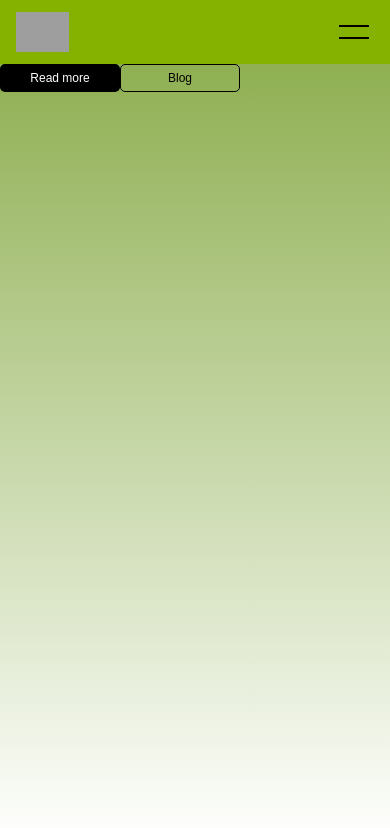
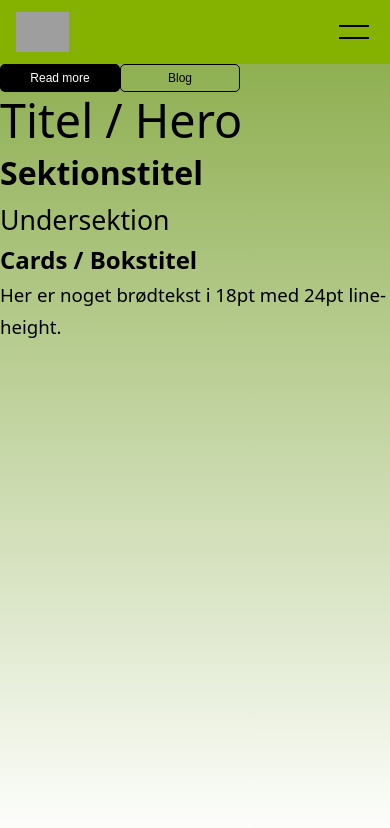
Before and after one commit to Rafy01/uniwise_originality, a React (Vite) app: page / in a window 390 px wide. Shown: the top 828 px of the page. Built offline with nearby package versions, Linux system fonts and the light colour scheme; grey boxes are pictures that could not be loaded.

Commit message:
feat: add Typography component with styles for various text elements

```diff
--- a/src/Pages/Originality/Originality.tsx
+++ b/src/Pages/Originality/Originality.tsx
@@ -3,6 +3,7 @@ import React from "react";
 import { Header } from "../../components/Header/Header";
 import { NavItem } from "@/components/Header/Header.types";
 import { Button } from "@/components/Buttons/Button";
+import { Typography } from "@/components/Typography/Typography";
 
 const navItems: NavItem[] = [
   { label: "WISEFLOW", href: "#wiseflow" },
@@ -32,6 +33,14 @@ export default function OriginalityPage() {
         <Button variant="secondary" type="button">
           Blog
         </Button>
+
+        <Typography variant="h1">Titel / Hero</Typography>
+        <Typography variant="h2">Sektionstitel</Typography>
+        <Typography variant="h3">Undersektion</Typography>
+        <Typography variant="h4">Cards / Bokstitel</Typography>
+        <Typography variant="body">
+          Her er noget brødtekst i 18pt med 24pt line-height.
+        </Typography>
       </main>
     </>
   );
--- /dev/null
+++ b/src/components/Typography/Typography.css
@@ -0,0 +1,108 @@
+/* Root-variabler til font-familie, farver osv. */
+:root {
+    --font-family: system-ui, sans-serif;
+    --color-text: #000;
+    --color-link-primary: #85b100;
+    --color-link-secondary: #15803d;
+  }
+
+  /* Reset */
+  .typography {
+    margin: 0;
+    font-family: var(--font-family);
+    color: var(--color-text);
+  }
+
+  /* Overskrifter – desktop */
+  .typography--h1 {
+    font-size: 35pt;
+    line-height: 42pt;
+    font-weight: 400;
+  }
+  .typography--h2 {
+    font-size: 30pt;
+    line-height: 38pt;
+    font-weight: 700;
+  }
+  .typography--h3 {
+    font-size: 24pt;
+    line-height: 32pt;
+    font-weight: 400;
+  }
+  .typography--h4 {
+    font-size: 20pt;
+    line-height: 28pt;
+    font-weight: 700;
+  }
+  .typography--h5 {
+    font-size: 20pt;
+    line-height: 28pt;
+    font-weight: 700;
+  }
+
+  /* Brødtekst */
+  .typography--body {
+    font-size: 18pt;
+    line-height: 24pt;
+    font-weight: 400;
+  }
+
+  /* Links – primær */
+  .typography--link-primary {
+    font-size: 16pt;
+    line-height: 24pt;
+    font-weight: 400;
+    color: var(--color-link-primary);
+    text-decoration: none;
+    border-bottom: 1px solid var(--color-link-primary);
+    transition: opacity 0.2s ease;
+  }
+  .typography--link-primary:hover,
+  .typography--link-primary:focus {
+    opacity: 0.8;
+  }
+
+  /* Links – sekundær */
+  .typography--link-secondary {
+    font-size: 16pt;
+    line-height: 24pt;
+    font-weight: 400;
+    color: var(--color-link-secondary);
+    text-decoration: none;
+    border-bottom: 1px solid var(--color-link-secondary);
+    transition: opacity 0.2s ease;
+  }
+  .typography--link-secondary:hover,
+  .typography--link-secondary:focus {
+    opacity: 0.8;
+  }
+
+  /* Tablet & mobil – skaler lidt ned */
+  @media (max-width: 767px) {
+    .typography--h1 {
+      font-size: 35pt; /* Forbliver samme ifølge dit design */
+      line-height: 42pt;
+    }
+    .typography--h2 {
+      font-size: 24pt;
+      line-height: 38pt;
+    }
+    .typography--h3 {
+      font-size: 20pt;
+      line-height: 32pt;
+    }
+    .typography--h4,
+    .typography--h5 {
+      font-size: 18pt;
+      line-height: 28pt;
+    }
+    .typography--body {
+      font-size: 14pt;
+      line-height: 24pt;
+    }
+    .typography--link-primary,
+    .typography--link-secondary {
+      font-size: 14pt;
+      line-height: 24pt;
+    }
+  }
--- /dev/null
+++ b/src/components/Typography/Typography.tsx
@@ -0,0 +1,65 @@
+"use client";
+import React from "react";
+import "./Typography.css";
+
+export type TypographyVariant =
+  | "h1"
+  | "h2"
+  | "h3"
+  | "h4"
+  | "h5"
+  | "body"
+  | "link-primary"
+  | "link-secondary";
+
+export interface TypographyProps extends React.HTMLAttributes<HTMLElement> {
+  /** Vælg hvilken typografi der skal rendres */
+  variant?: TypographyVariant;
+  /** Kun relevant for link-varianter */
+  href?: string;
+}
+
+/**
+ * Genbrugelig Typography-komponent
+ *
+ * - h1–h5 ➝ overskrifter
+ * - body ➝ brødtekst (p)
+ * - link-primary / link-secondary ➝ <a>
+ */
+export const Typography: React.FC<TypographyProps> = ({
+  variant = "body",
+  href,
+  children,
+  className = "",
+  ...props
+}) => {
+  // Vælg HTML-tag ud fra variant
+  let Tag: keyof JSX.IntrinsicElements = "p";
+  if (variant === "h1") Tag = "h1";
+  else if (variant === "h2") Tag = "h2";
+  else if (variant === "h3") Tag = "h3";
+  else if (variant === "h4") Tag = "h4";
+  else if (variant === "h5") Tag = "h5";
+  else if (variant.startsWith("link")) Tag = "a";
+
+  // Saml CSS-klasser
+  const cls = `typography typography--${variant} ${className}`.trim();
+
+  // Hvis det er et link, render <a href>
+  if (Tag === "a") {
+    return (
+      <a
+        className={cls}
+        href={href}
+        {...(props as React.AnchorHTMLAttributes<HTMLAnchorElement>)}
+      >
+        {children}
+      </a>
+    );
+  }
+
+  // Ellers normal overskrift eller paragraph
+  return React.createElement(Tag, { className: cls, ...props }, children);
+};
+
+export default Typography;
```
